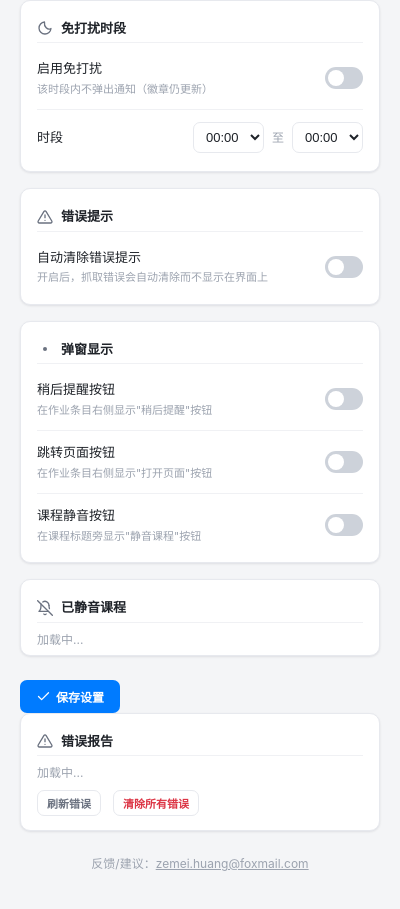
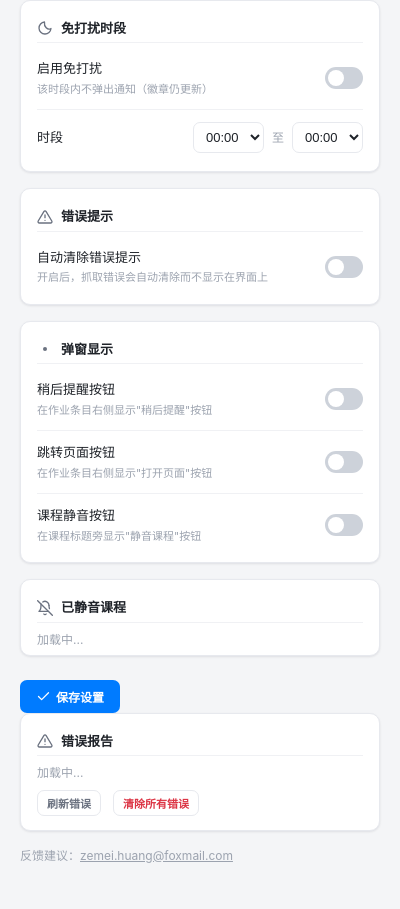
Before and after one commit to furina061006/MOOC_reminder, a browser extension: page src/popup/options.html in a window 400 px wide. Shown: the part 840-1749 px from the top of the page. Drawn offline with Linux system fonts and the light colour scheme.

Commit message:
样式：反馈邮箱移至 footer-info 内左对齐，同色
Co-Authored-By: Claude <noreply@anthropic.com>

```diff
--- a/src/popup/options.html
+++ b/src/popup/options.html
@@ -164,9 +164,7 @@
     </div>
   </div>
 
-  <div style="text-align:center;padding:8px 0;font-size:12px;color:var(--text-faint,#bbb);margin-top:12px;">
-    反馈/建议：<a href="mailto:zemei.huang@foxmail.com" style="color:inherit;">zemei.huang@foxmail.com</a>
-  </div>
+  <p class="opt-sub" style="margin-top:16px;">反馈建议：<a href="mailto:zemei.huang@foxmail.com" style="color:inherit;">zemei.huang@foxmail.com</a></p>
 
   <script src="icons.js"></script>
   <script src="options.js"></script>
```
Also changed, not shown: src/popup/popup.html (+2 -4 lines).
